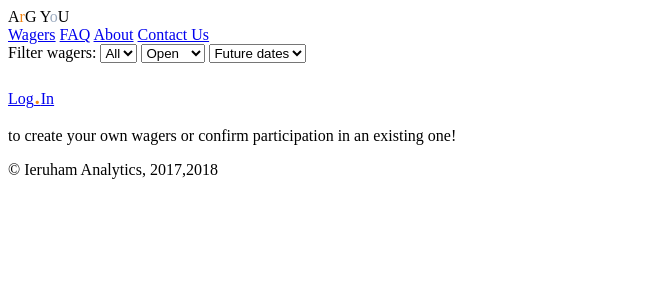
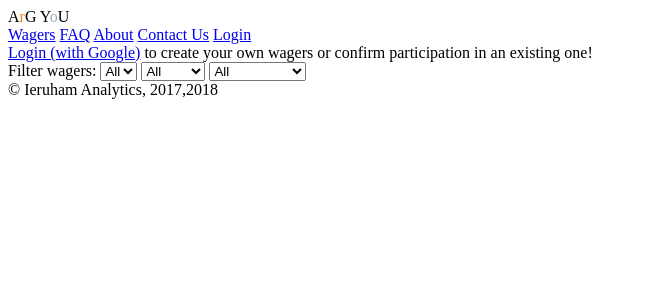
Before and after one commit to pavelber/predictions, a Django app: page / in a window 1280 px wide. Shown: the top 300 px of the page, without its empty margins (0-646 px from the left). Run offline with Django 3.2, Linux system fonts and the light colour scheme; data that the repository does not hold is empty; some libraries are stand-ins or nearby versions.

Commit message:
google login and bug fixes

```diff
--- a/events-and-emails.txt
+++ b/events-and-emails.txt
@@ -12,5 +12,11 @@ Simplifications:
 
 
 TODO:
+Redirect after login
+If no own wagers, show all
+add share on facebook link to emails
+add invtations div - where wait your confirmation
+Test mobile
+
 баннеры для ФБ
 Mark in color or something like this won/lost in prediction page
--- a/predict/forms.py
+++ b/predict/forms.py
@@ -49,17 +49,22 @@ class PredictionForm(forms.Form):
             self.fields['opponent_confirmed'].widget.attrs['disabled'] = opponent_confirmed is True
             self.fields['prediction_occurred'].widget.attrs['disabled'] = prediction_occurred is True
             self.fields['pid'].widget.attrs['readonly'] = True
+        self.fields['witness_email'].required = new_form
+        self.fields['opponent_email'].required = new_form
+        self.fields['creator_name'].required = new_form
+        self.fields['witness_confirmed'].required = show_witness_confirmation
+        self.fields['opponent_confirmed'].required = show_opponent_confirmation
 
     prediction_title = forms.CharField()
     prediction_text = forms.CharField(widget=forms.Textarea)
     one_week = date.today() + timedelta(days=7)
     prediction_date = forms.DateField()
 
-    creator_name = forms.CharField(required=False)
-    witness_email = forms.EmailField(required=False)
-    opponent_email = forms.EmailField(required=False)
-    witness_confirmed = forms.TypedChoiceField(choices=CHOICES_YES_NO, required=False)
-    opponent_confirmed = forms.TypedChoiceField(choices=CHOICES_YES_NO, required=False)
+    creator_name = forms.CharField()
+    witness_email = forms.EmailField()
+    opponent_email = forms.EmailField()
+    witness_confirmed = forms.TypedChoiceField(choices=CHOICES_YES_NO)
+    opponent_confirmed = forms.TypedChoiceField(choices=CHOICES_YES_NO)
     prediction_occurred = forms.TypedChoiceField(choices=CHOICES_THINKING_YES_NO, required=False)
     subscribed = forms.TypedChoiceField(choices=CHOICES_YES_NO, required=False)
     pid = forms.IntegerField(widget=forms.HiddenInput(), required=False)
--- a/predict/templates/base.html
+++ b/predict/templates/base.html
@@ -22,21 +22,7 @@
     <link rel="stylesheet" href="https://maxcdn.bootstrapcdn.com/bootstrap/3.3.7/css/bootstrap-theme.min.css"
           integrity="sha384-rHyoN1iRsVXV4nD0JutlnGaslCJuC7uwjduW9SVrLvRYooPp2bWYgmgJQIXwl/Sp" crossorigin="anonymous">
 
-    <!-- Latest compiled and minified JavaScript -->
-{#    <script src="https://maxcdn.bootstrapcdn.com/bootstrap/3.3.7/js/bootstrap.min.js"#}
-{#            integrity="sha384-Tc5IQib027qvyjSMfHjOMaLkfuWVxZxUPnCJA7l2mCWNIpG9mGCD8wGNIcPD7Txa"#}
-{#            crossorigin="anonymous"></script>#}
-    <script>
-        $(document).ready(function () {
 
-            $('.prev i').removeClass();
-            $('.prev i').addClass("fa fa-chevron-left");
-
-            $('.next i').removeClass();
-            $('.next i').addClass("fa fa-chevron-right");
-
-        });
-    </script>
     {% block head %}{% endblock %}
     <title>{% block title %}My amazing site{% endblock %}</title>
 
@@ -54,19 +40,22 @@
         <a href={% url "faq" %}>FAQ</a>
         <a href={% url "about" %}>About</a>
         <a href={% url "email" %}>Contact Us</a>
+        {% if not logged_in %}
+            <a href={% url 'social:begin' 'google-oauth2' %}>Login</a>
+        {% endif %}
     </div>
+    {% if not logged_in %}
+        <div id="argyou-login"><a href={% url 'social:begin' 'google-oauth2' %}>Login (with Google)</a> to create your own wagers or
+            confirm participation in an existing one!
+        </div>
+    {% endif %}
     <div id="argyou-content">
         {% block content %}{% endblock %}
     </div>
 
-    <div id="argyou-login">
-        {% if not logged_in %}
-            <p class="login"><a href="{% url "login" %}">Log<span
-                    style="color:#f28411; font-size:28px">.</span>In</a></p>
-            <p class="padding">to create your own wagers or confirm participation in an existing one!</p>
-        {% endif %}
-    </div>
-    <div id="argyou-footer">&copy Ieruham Analytics, 2017,2018</div>
+
+</div>
+<div id="argyou-footer">&copy Ieruham Analytics, 2017,2018</div>
 </div>
 </body>
 </html>
--- a/predict/templates/predict/prediction_list.html
+++ b/predict/templates/prediction_list.html
@@ -35,6 +35,18 @@
                 p_div.append('<div>' + p.prediction_occurred + '</div>');
                 p_div.append('<div>' + p.role + '</div>');
             }
+            if (data.predictions.length === 0){
+                if ($("#ownership_selector").val()!=="all"){
+                    $("#ownership_selector").val("all");
+                    select_changed();
+                } else if ($("#status_selector").val()!=="all"){
+                    $("#status_selector").val("all");
+                    select_changed();
+                } else if ($("#date_selector").val()!=="all"){
+                    $("#date_selector").val("all");
+                    select_changed();
+                }
+            }
 
         }
 
--- a/predict/templates/registration/login.html
+++ b/predict/templates/registration/login.html
@@ -2,3 +2,4 @@
   <h2>Login</h2>
   <a href="{% url 'social:begin' 'github' %}">Login with GitHub</a><br>
   <a href="{% url 'social:begin' 'facebook' %}">Login with Facebook</a>
+  <a href="{% url 'social:begin' 'google-oauth2' %}">Login with Google</a>
--- a/predict/views.py
+++ b/predict/views.py
@@ -48,7 +48,7 @@ class JsonPredictionList(View):
 
 
 class PredictionList(TemplateView):
-    template_name = "predict/prediction_list.html"
+    template_name = "prediction_list.html"
 
     def get(self, request, *args, **kwargs):
         return render(request, self.template_name,
@@ -134,16 +134,19 @@ class PredictionView(PredictionBase):
         is_creator = current_user == prediction.creator
         is_witness = current_user == prediction.witness
         is_opponent = current_user == prediction.opponent
+        is_subscriber = not (is_witness or is_opponent or is_creator)
 
         details_editable = is_creator and not (prediction.witness_confirmed or prediction.opponent_confirmed)
         show_submit = (is_witness and not prediction.witness_confirmed) \
                       or (is_opponent and not prediction.opponent_confirmed) \
-                      or (is_creator and details_editable) or (is_witness and not prediction.prediction_occurred)
+                      or (is_creator and details_editable) or (
+                              is_witness and not prediction.prediction_occurred) or is_subscriber
+
         show_witness_confirmation = is_witness and not prediction.witness_confirmed
         show_opponent_confirmation = is_opponent and not prediction.opponent_confirmed
-        show_prediction_confirmation = is_witness
+        show_prediction_confirmation = is_witness and prediction.witness_confirmed
         show_names = is_witness or is_opponent or is_creator
-        show_subscribe = not (is_witness or is_opponent or is_creator)
+        show_subscribe = is_subscriber
         show_delete = is_creator
 
         witness_confirmed = prediction.witness_confirmed
--- a/predictsite/settings.py
+++ b/predictsite/settings.py
@@ -30,7 +30,7 @@ BASE_DIR = os.path.dirname(os.path.dirname(os.path.abspath(__file__)))
 SECRET_KEY = config('SECRET_KEY')
 
 # SECURITY WARNING: don't run with debug turned on in production!
-DEBUG = config('DEBUG')
+DEBUG = config('DEBUG', cast=bool)
 STATIC_ROOT = config('STATIC_ROOT')
 
 ALLOWED_HOSTS = ['predict.getlj.com','localhost']
@@ -150,6 +150,9 @@ SOCIAL_AUTH_GITHUB_SECRET = config('SOCIAL_AUTH_GITHUB_SECRET')
 SOCIAL_AUTH_FACEBOOK_KEY = config('SOCIAL_AUTH_FACEBOOK_KEY')
 SOCIAL_AUTH_FACEBOOK_SECRET = config('SOCIAL_AUTH_FACEBOOK_SECRET')
 
+SOCIAL_AUTH_GOOGLE_OAUTH2_KEY = '698392076140-eklboiikn5j8tmjkppg1dddi7j8net1t.apps.googleusercontent.com'
+SOCIAL_AUTH_GOOGLE_OAUTH2_SECRET = 'TlXEaydwxWpn-zHvY-ByHp0d'
+
 SOCIAL_AUTH_FACEBOOK_PROFILE_EXTRA_PARAMS = {
     'fields': 'id, name, email, age_range'
 }
```
Also changed, not shown: 1 other file.
